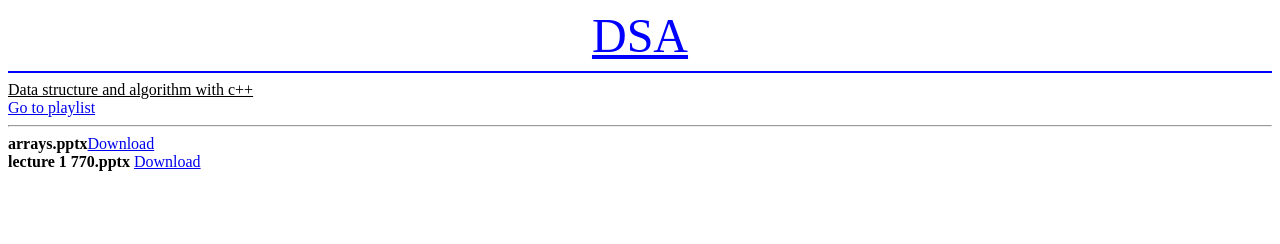
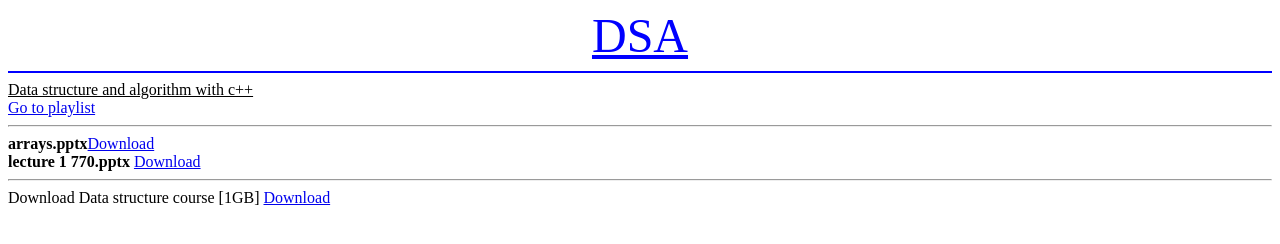
Before and after one commit to ravikumar8789/code, a plain HTML site: page DS.html in a window 1280 px wide. Drawn offline with Linux system fonts and the light colour scheme.

Commit message:
Added course to ds

```diff
--- a/DS.html
+++ b/DS.html
@@ -19,5 +19,7 @@
     <hr>
     <b>arrays.pptx</b><a href="pdf/ds/arrays.pptx">Download</a> <br>
    <b>lecture 1 770.pptx</b> <a href="pdf/ds/lecture 1 770.pptx">Download</a> <br>
+        <hr>
+        Download Data structure course [1GB] <a href="https://t.me/+55A4Duv0i7tjZjBl"> Download</a>
     </body>
 </html>
```
